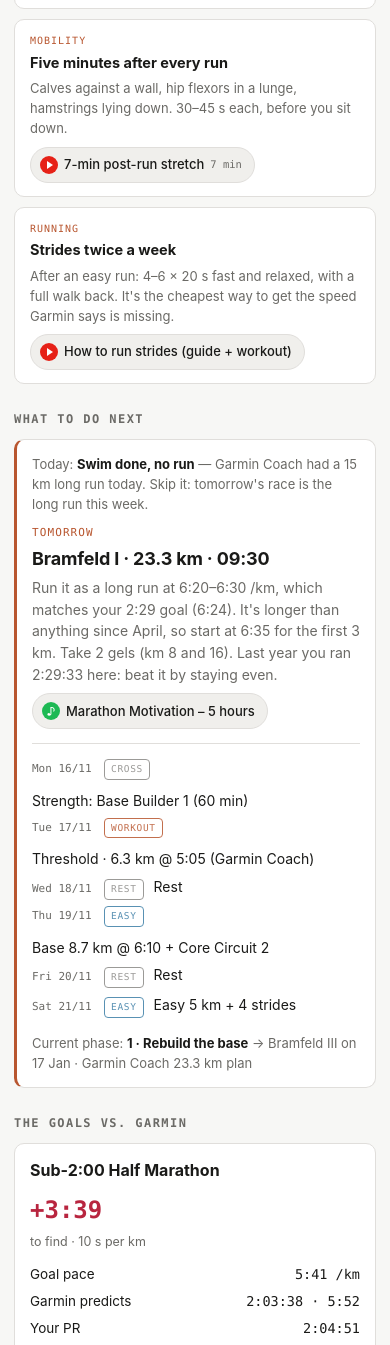
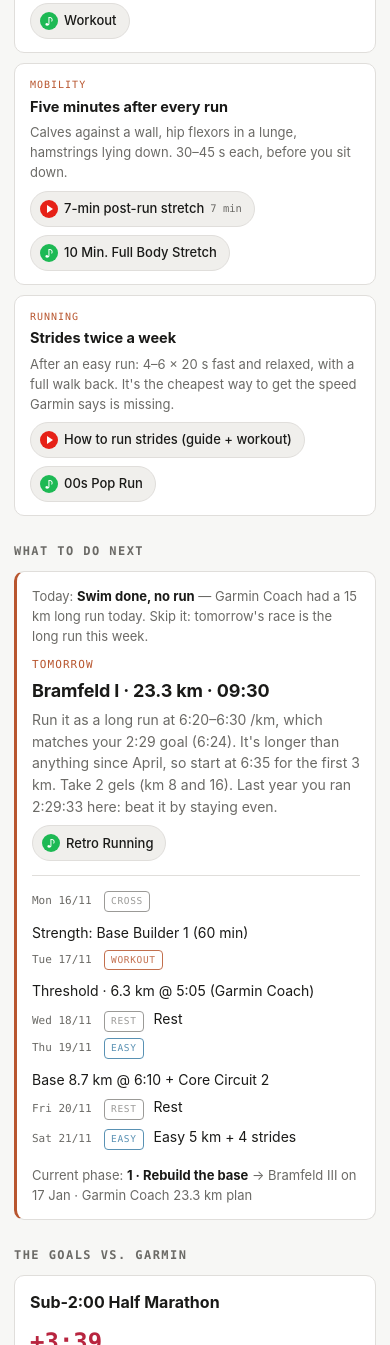
Before and after one commit to schneutzi-81/sub2-half-marathon, a plain HTML site: page index.html in a window 390 px wide. Shown: the part 543-1888 px from the top of the page. Drawn offline with Linux system fonts and the light colour scheme.

Commit message:
Use Spotify's own fitness playlists, matched by session type
Indie Running (easy), Retro Running (long), 00s Pop Run (strides and
shakeouts), Power Workout (threshold and intervals), Beast Mode (race day),
Workout (strength) and 10 Min. Full Body Stretch (mobility). They replace
the community playlists, and tips and plan days point at the matching one.

Co-Authored-By: Claude Opus 5.5 <noreply@anthropic.com>
Claude-Session: https://claude.ai/code/session_017xqGSGhTfJcPAKAX5hkbEz

```diff
--- a/data.js
+++ b/data.js
@@ -32,37 +32,39 @@ window.TRAINING_DATA = {
     zone2:      { title: "Zone 2 explained: why slow running makes you faster",  url: "https://www.youtube.com/watch?v=Lny8Zr-es1Y" }
   },
 
-  /* --- Spotify playlists. The page puts the matching one on each run day by type. --- */
+  /* --- Spotify's own playlists (curated by Spotify). The page puts the matching
+     one on each day by session type. --- */
   playlists: {
-    cadence160: { title: "Running: 160–170 bpm", note: "Indie rock at easy-run cadence. Step on the beat.", url: "https://open.spotify.com/playlist/43recUfrB5jE0jG0Mi5Thw" },
-    bpm160real: { title: "Running (160–170 bpm, for real)", note: "130 songs, all 160–170 bpm.", url: "https://open.spotify.com/playlist/4ZpdzykoSBKJ8X7tuePWQn" },
-    pop170:     { title: "170 BPM Running Pop", note: "For strides, threshold and intervals.", url: "https://open.spotify.com/playlist/7boSHUJs7Q41xFSIkc4vZp" },
-    rock170:    { title: "Running (.be) – 170 BPM", note: "Foo Fighters, AC/DC, Queen. About 5 h.", url: "https://open.spotify.com/playlist/5MqtnN4IrHakSi739ucN4t" },
-    marathon:   { title: "Marathon Motivation – 5 hours", note: "Made for 42 km. Use it for long runs.", url: "https://open.spotify.com/playlist/1sDh6R7CUPDIdCSSZtRjs7" },
-    runRock:    { title: "RUN ROCK – Running Motivation", note: "600+ rock tracks for race day.", url: "https://open.spotify.com/playlist/70jMa4jtXSO4JScb15oJD6" }
+    indieRun:  { title: "Indie Running", for: "Easy & base runs", note: "Spotify's indie running mix. Steady and relaxed, good for easy runs.", url: "https://open.spotify.com/playlist/37i9dQZF1DWZq91oLsHZvy" },
+    retroRun:  { title: "Retro Running", for: "Long runs", note: "Spotify's 3-hour classics mix. Long enough for a 23 km run.", url: "https://open.spotify.com/playlist/37i9dQZF1DX4osfY3zybD2" },
+    popRun:    { title: "00s Pop Run", for: "Shakeouts & strides", note: "Energetic 2000s tracks for short runs.", url: "https://open.spotify.com/playlist/37i9dQZF1DXbcCmWfoUaw2" },
+    power:     { title: "Power Workout", for: "Threshold & intervals", note: "Spotify's high-intensity mix for the hard sessions.", url: "https://open.spotify.com/playlist/37i9dQZF1DWUVpAXiEPK8P" },
+    beastMode: { title: "Beast Mode", for: "Race day", note: "Spotify's full-energy workout list. For racing.", url: "https://open.spotify.com/playlist/37i9dQZF1DX76Wlfdnj7AP" },
+    workout:   { title: "Workout", for: "Strength days", note: "Spotify's general workout playlist for the strength sessions.", url: "https://open.spotify.com/playlist/37i9dQZF1DX70RN3TfWWJh" },
+    stretch:   { title: "10 Min. Full Body Stretch", for: "Stretching & mobility", note: "Ten calm minutes. Matches the post-run stretch.", url: "https://open.spotify.com/playlist/37i9dQZF1DX2zhE573peNF" }
   },
-  playlistByType: { easy: "cadence160", workout: "pop170", long: "marathon", race: "runRock" },
+  playlistByType: { easy: "indieRun", workout: "power", long: "retroRun", race: "beastMode", cross: "workout" },
 
   /* --- Daily tips. The page shows three a day, rotating by date, so each
      comes back about once a week. cat: run | recovery | strength | fuel | mobility | sleep | mind --- */
   tips: [
-    { cat: "run",      title: "Easy means easy", videos: ["easyPace", "zone2"],                 body: "Your 'base' runs are at HR 146–152. Keep them under ~145, even if that means 6:30 /km. That's where the aerobic base for the marathon comes from." },
-    { cat: "run",      title: "Strides twice a week", videos: ["strides"],            body: "After an easy run: 4–6 × 20 s fast and relaxed, with a full walk back. It's the cheapest way to get the speed Garmin says is missing." },
-    { cat: "run",      title: "Cadence: 160+", videos: ["cadence", "metronome"], playlist: "cadence160",                   body: "You've gone from 150 to 157–159. On easy runs, aim for 162–165 with shorter, quicker steps. It means less braking and less load on your knees and shins." },
-    { cat: "run",      title: "Three runs is the minimum",        playlist: "bpm160real",        body: "Every week with three runs beats one hero week of 37 km. That consistency is what's been missing since August, not motivation." },
+    { cat: "run",      title: "Easy means easy", playlist: "indieRun", videos: ["easyPace", "zone2"],                 body: "Your 'base' runs are at HR 146–152. Keep them under ~145, even if that means 6:30 /km. That's where the aerobic base for the marathon comes from." },
+    { cat: "run",      title: "Strides twice a week", playlist: "popRun", videos: ["strides"],            body: "After an easy run: 4–6 × 20 s fast and relaxed, with a full walk back. It's the cheapest way to get the speed Garmin says is missing." },
+    { cat: "run",      title: "Cadence: 160+", videos: ["cadence", "metronome"], playlist: "indieRun",                   body: "You've gone from 150 to 157–159. On easy runs, aim for 162–165 with shorter, quicker steps. It means less braking and less load on your knees and shins." },
+    { cat: "run",      title: "Three runs is the minimum",        playlist: "indieRun",        body: "Every week with three runs beats one hero week of 37 km. That consistency is what's been missing since August, not motivation." },
     { cat: "run",      title: "Even pacing wins", videos: ["zone2"],                 body: "In races and long runs, make the first 3 km your slowest. Your best results (Bramfeld II, the Hammer Lauf half) came from even splits." },
-    { cat: "run",      title: "Hills count as speedwork", videos: ["strides", "warmup5"],         body: "Once a week, 6–8 × 30 s uphill hard with a walk down. That's strength and power for the legs, with less impact than track intervals." },
+    { cat: "run",      title: "Hills count as speedwork", playlist: "power", videos: ["strides", "warmup5"],         body: "Once a week, 6–8 × 30 s uphill hard with a walk down. That's strength and power for the legs, with less impact than track intervals." },
     { cat: "recovery", title: "Check readiness in the morning",   body: "Under 40: run easy or rest. 40–65: train as planned. Over 65: the hard session can be properly hard. That's better than going by feel after a long work day." },
     { cat: "recovery", title: "No two hard days in a row",        body: "Threshold, intervals and long runs each need a calm day after them. Swimming and easy cycling are fine on those days." },
     { cat: "recovery", title: "Watch your resting HR",            body: "Your normal is 57–58. If it's 5+ beats higher in the morning, you're coming down with something or under-recovered. Make it an easy day." },
-    { cat: "strength", title: "10 minutes, three times a week", videos: ["strength10", "legsCore12"],   body: "Calf raises, split squats, glute bridges, side plank. Strong calves and hips protect your Achilles and knees once you build to 40–60 km a week." },
-    { cat: "strength", title: "Do Garmin Coach's strength days", videos: ["strength22", "core10"],  body: "The Base Builder and Core Circuit sessions aren't optional. For the marathon goal, they're injury insurance." },
-    { cat: "strength", title: "Single-leg strength", videos: ["bulgarian"],              body: "Running is a series of one-legged jumps. 3 × 8 Bulgarian split squats per leg, twice a week, is worth more than any new shoe." },
+    { cat: "strength", title: "10 minutes, three times a week", playlist: "workout", videos: ["strength10", "legsCore12"],   body: "Calf raises, split squats, glute bridges, side plank. Strong calves and hips protect your Achilles and knees once you build to 40–60 km a week." },
+    { cat: "strength", title: "Do Garmin Coach's strength days", playlist: "workout", videos: ["strength22", "core10"],  body: "The Base Builder and Core Circuit sessions aren't optional. For the marathon goal, they're injury insurance." },
+    { cat: "strength", title: "Single-leg strength", playlist: "workout", videos: ["bulgarian"],              body: "Running is a series of one-legged jumps. 3 × 8 Bulgarian split squats per leg, twice a week, is worth more than any new shoe." },
     { cat: "fuel",     title: "Practise long-run fuelling",       body: "Take a gel or a few sips of sports drink on every run over 75 min. Your gut needs to learn it before the marathon. Never try anything new on race day." },
     { cat: "fuel",     title: "Breakfast before hard sessions",   body: "Have something light with carbs 1–2 hours before threshold or interval sessions (toast, a banana, porridge). An empty tank makes the session worse, not better." },
     { cat: "fuel",     title: "Protein after training",           body: "Have a proper meal with protein within an hour or two: quark, eggs, fish, lentils. That's when the training actually turns into fitness." },
     { cat: "fuel",     title: "Drink before you're thirsty",      body: "Have a glass of water with every meal and before every run. In winter you notice thirst less, but you still lose fluid." },
-    { cat: "mobility", title: "Five minutes after every run", videos: ["stretch7"],     body: "Calves against a wall, hip flexors in a lunge, hamstrings lying down. 30–45 s each, before you sit down." },
+    { cat: "mobility", title: "Five minutes after every run", playlist: "stretch", videos: ["stretch7"],     body: "Calves against a wall, hip flexors in a lunge, hamstrings lying down. 30–45 s each, before you sit down." },
     { cat: "mobility", title: "Warm up before fast running", videos: ["warmup5"],      body: "10 min easy jogging, then leg swings, A-skips, 2 strides. Never go into a threshold rep cold. Most strains happen in the first fast minute." },
     { cat: "sleep",    title: "Sleep is training too",           body: "Your best readiness scores follow good nights. 7.5–8 h before key sessions does more for 5:38 /km than an extra run." },
     { cat: "sleep",    title: "Wear the watch at night",         body: "Without sleep data, readiness and HRV are just guessing. That happened in September, and the plan was steering blind." },
@@ -201,28 +203,28 @@ window.TRAINING_DATA = {
      src: "coach" = from the Garmin Coach plan, "adj" = changed by Claude,
      "plan" = Claude's suggestion beyond what Garmin has scheduled. --- */
   schedule: [
-    { date: "2026-11-14", dow: "Sat", type: "cross",   src: "adj",   title: "Swim done, no run", detail: "Garmin Coach had a 15 km long run today. Skip it: tomorrow's race is the long run this week." },
-    { date: "2026-11-15", dow: "Sun", type: "race",    src: "adj",   title: "Bramfeld I · 23.3 km · 09:30", playlist: "marathon", detail: "Run it as a long run at 6:20–6:30 /km, which matches your 2:29 goal (6:24). It's longer than anything since April, so start at 6:35 for the first 3 km. Take 2 gels (km 8 and 16). Last year you ran 2:29:33 here: beat it by staying even.", key: true },
+    { date: "2026-11-14", dow: "Sat", type: "cross",   src: "adj",   title: "Swim done, no run", playlist: "", detail: "Garmin Coach had a 15 km long run today. Skip it: tomorrow's race is the long run this week." },
+    { date: "2026-11-15", dow: "Sun", type: "race",    src: "adj",   title: "Bramfeld I · 23.3 km · 09:30", playlist: "retroRun", detail: "Run it as a long run at 6:20–6:30 /km, which matches your 2:29 goal (6:24). It's longer than anything since April, so start at 6:35 for the first 3 km. Take 2 gels (km 8 and 16). Last year you ran 2:29:33 here: beat it by staying even.", key: true },
     { date: "2026-11-16", dow: "Mon", type: "cross",   src: "coach", title: "Strength: Base Builder 1 (60 min)", videos: ["strength22", "legsCore12"], detail: "From Garmin Coach. The workout is on your watch, or follow one of the videos. Keep it light the day after 23 km; drop the leg work if your calves are sore." },
     { date: "2026-11-17", dow: "Tue", type: "workout", src: "adj",   title: "Threshold · 6.3 km @ 5:05 (Garmin Coach)", videos: ["warmup5"], detail: "If morning readiness is under 50, move it to Wed. These are the anaerobic and threshold minutes Garmin says you're missing." },
     { date: "2026-11-18", dow: "Wed", type: "rest",    src: "coach", title: "Rest", detail: "" },
     { date: "2026-11-19", dow: "Thu", type: "easy",    src: "coach", title: "Base 8.7 km @ 6:10 + Core Circuit 2", videos: ["core10", "stretch7"], detail: "Keep HR under 145. Your last two 'base' runs were at 146 and 152, which is why the high-aerobic load is over target." },
     { date: "2026-11-20", dow: "Fri", type: "rest",    src: "coach", title: "Rest", detail: "" },
-    { date: "2026-11-21", dow: "Sat", type: "easy",    src: "plan",  title: "Easy 5 km + 4 strides", videos: ["strides"], detail: "Follow the Garmin Coach workout if it schedules something different." },
+    { date: "2026-11-21", dow: "Sat", type: "easy",    src: "plan",  title: "Easy 5 km + 4 strides", videos: ["strides"], playlist: "popRun", detail: "Follow the Garmin Coach workout if it schedules something different." },
     { date: "2026-11-22", dow: "Sun", type: "long",    src: "plan",  title: "Long 14 km @ 6:30–6:45", detail: "End of the Base phase. Fully conversational.", key: true },
 
-    { date: "2026-11-23", dow: "Mon", type: "rest",    src: "plan",  title: "Rest / strength", videos: ["strength10", "bulgarian"], detail: "Build phase starts. 10 min strength if you have the energy." },
+    { date: "2026-11-23", dow: "Mon", type: "rest",    src: "plan",  title: "Rest / strength", playlist: "workout", videos: ["strength10", "bulgarian"], detail: "Build phase starts. 10 min strength if you have the energy." },
     { date: "2026-11-24", dow: "Tue", type: "workout", src: "plan",  title: "9 km with 5 × 1 km @ 5:10–5:15", videos: ["warmup5"], detail: "2 min jog between. 2 km warm-up and cool-down. ~9 km total." },
     { date: "2026-11-25", dow: "Wed", type: "rest",    src: "plan",  title: "Rest or swim", detail: "" },
     { date: "2026-11-26", dow: "Thu", type: "easy",    src: "plan",  title: "Easy 8 km", detail: "HR under 145." },
     { date: "2026-11-27", dow: "Fri", type: "rest",    src: "plan",  title: "Rest", detail: "" },
-    { date: "2026-11-28", dow: "Sat", type: "easy",    src: "plan",  title: "Shakeout 4 km + 3 strides", videos: ["strides"], detail: "" },
+    { date: "2026-11-28", dow: "Sat", type: "easy",    src: "plan",  title: "Shakeout 4 km + 3 strides", videos: ["strides"], playlist: "popRun", detail: "" },
     { date: "2026-11-29", dow: "Sun", type: "race",    src: "plan",  title: "St. Pauli Xmas Run 5K · 11:30", detail: "Race this one, unlike last year's fun run. Garmin predicts 25:02 and your PR is 25:44 from 2023. Start at 5:05 and finish strong. It's an honest speed check, and a sub-25 means sub-2 half speed is already there. Jog 4–5 km afterwards.", key: true },
 
     { date: "2026-11-30", dow: "Mon", type: "rest",    src: "plan",  title: "Rest", detail: "" },
     { date: "2026-12-01", dow: "Tue", type: "easy",    src: "plan",  title: "Easy 8 km", detail: "" },
     { date: "2026-12-02", dow: "Wed", type: "workout", src: "plan",  title: "8 km with 6 × 800 m @ 4:50–4:55", videos: ["warmup5"], detail: "400 m jog between. Pace from your 5K result if it moved." },
-    { date: "2026-12-03", dow: "Thu", type: "rest",    src: "plan",  title: "Rest / strength", videos: ["legsCore12", "core10"], detail: "" },
+    { date: "2026-12-03", dow: "Thu", type: "rest",    src: "plan",  title: "Rest / strength", playlist: "workout", videos: ["legsCore12", "core10"], detail: "" },
     { date: "2026-12-04", dow: "Fri", type: "easy",    src: "plan",  title: "Easy 6 km", detail: "" },
     { date: "2026-12-05", dow: "Sat", type: "rest",    src: "plan",  title: "Rest", detail: "" },
     { date: "2026-12-06", dow: "Sun", type: "long",    src: "plan",  title: "Long 18 km @ 6:25–6:40", videos: ["stretch7"], detail: "First step towards 20–23 km by mid-December.", key: true }
--- a/index.html
+++ b/index.html
@@ -347,7 +347,7 @@
   </div>
   <div id="weeks"></div>
 
-  <h2>Running playlists</h2>
+  <h2>Spotify playlists</h2>
   <div class="card" id="playlists"></div>
 
   <h2>Training videos</h2>
@@ -464,16 +464,16 @@
   function music(k, withNote) {
     var v = D.playlists && D.playlists[k]; if (!v) return '';
     return '<a class="vid sp" href="' + esc(v.url) + '" target="_blank" rel="noopener"><span class="play"></span><span>' + esc(v.title) +
-           (withNote ? '<span class="note">' + esc(v.note) + '</span>' : '') + '</span></a>';
+           (withNote ? '<span class="note">' + (v.for ? '<b>' + esc(v.for) + '</b> · ' : '') + esc(v.note) + '</span>' : '') + '</span></a>';
   }
   function dayMusic(d) {
-    if (!D.playlistByType || d.type === 'rest' || d.type === 'cross') return '';
-    var k = d.playlist || D.playlistByType[d.type];
+    if (!D.playlistByType || (d.type === 'rest' && !d.playlist)) return '';
+    var k = d.playlist !== undefined ? d.playlist : D.playlistByType[d.type];
     return k ? '<div class="vids">' + music(k) + '</div>' : '';
   }
   if (D.playlists) {
     $('playlists').innerHTML = '<div class="vid-list">' + Object.keys(D.playlists).map(function (k) { return music(k, true); }).join('') + '</div>' +
-      '<p style="margin:4px 0 0;font-size:12.5px;color:var(--text-dim)">Opens Spotify. The 160–170 bpm lists suit easy runs: step on the beat and your cadence goes up without thinking about it. Each run day in the plan has a matching playlist.</p>';
+      '<p style="margin:4px 0 0;font-size:12.5px;color:var(--text-dim)">Spotify\u2019s own fitness playlists, one per session type. Each day in the plan shows the matching one. Tip: Spotify\u2019s playlists don\u2019t hold a fixed tempo, so on cadence days run with a metronome at 162–165.</p>';
   }
   if (D.videos) {
     $('videos').innerHTML = '<div class="vid-list">' + Object.keys(D.videos).map(function (k) { return vids([k]); }).join('') + '</div>' +
```
